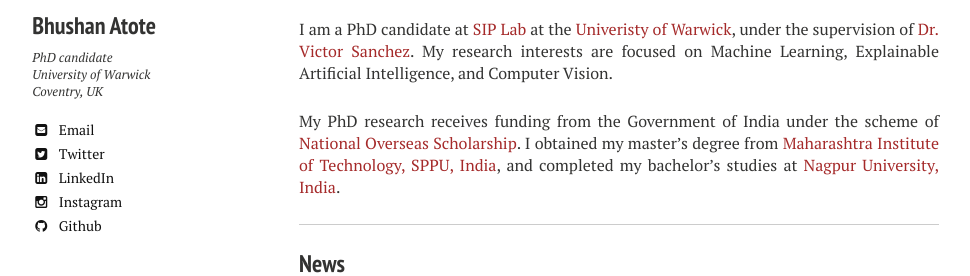
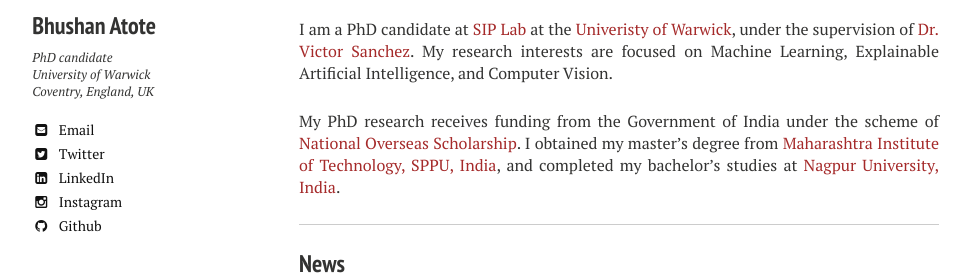
Before and after one commit to bsatote/bsatote.github.io, a Jekyll site: the page built from index.md, in a window 1280 px wide. Shown: the part 198-474 px from the top of the page, without its empty margins (21-991 px from the left). Built offline with Jekyll 4.4.1, drawn with Linux system fonts in a browser that asks for light colours; nearby versions of some CDN libraries.

Commit message:
Update _config.yml

```diff
--- a/_config.yml
+++ b/_config.yml
@@ -27,7 +27,7 @@ owner:
   avatar: Bhushan.jpg
   position: PhD candidate
   school: University of Warwick
-  place: Coventry, UK
+  place: Coventry, England, UK
   bio: "PhD candidate<br/>Warwick&#13;&#10;Coventry, UK"
   email: bhushan.atote@warwick.ac.uk
   disqus-shortname:
```
